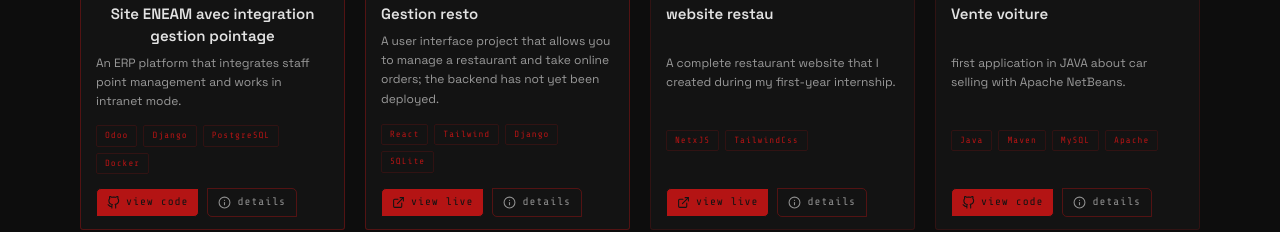
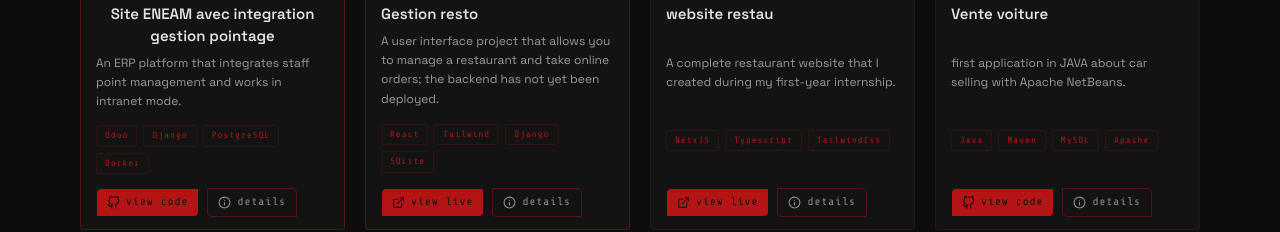
Before and after one commit to Rktmmnrn/MyPortfolio, a React (Vite) app in the folder MyPortfolio/: page / in a window 1280 px wide. Shown: the part 1080-1312 px from the top of the page. Built offline with nearby package versions, Linux system fonts and the light colour scheme.

Commit message:
add typescript

```diff
--- a/MyPortfolio/src/components/ui/SkillsData.tsx
+++ b/MyPortfolio/src/components/ui/SkillsData.tsx
@@ -81,7 +81,7 @@ export const projectsData: ProjectType[] = [
     gallery: [restau],
     link: 'https://resto-flame.vercel.app/',
     category: 'web',
-    stack: ['NetxJS', 'TailwindCss'],
+    stack: ['NetxJS', 'Typescript', 'TailwindCss'],
     linkType: 'live',
   },
   {
```
